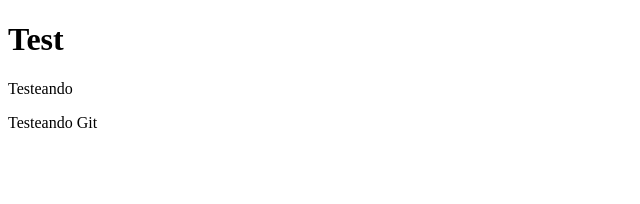
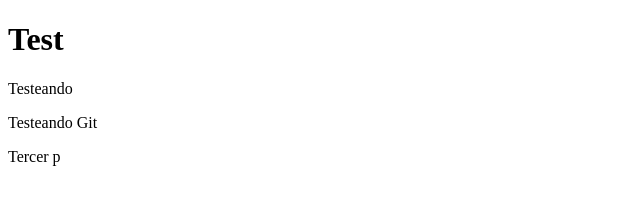
Before and after one commit to JteranImmune/libro, a plain HTML site: page index.html in a window 1280 px wide. Shown: the full height of the page, 0-640 px from the left. Drawn offline with Linux system fonts and the light colour scheme.

Commit message:
Añade párrafo a index.html

```diff
--- a/index.html
+++ b/index.html
@@ -9,5 +9,6 @@
     <h1>Test</h1>
     <p>Testeando</p>
     <p>Testeando Git</p>
+    <p>Tercer p</p>
 </body>
 </html>
```
